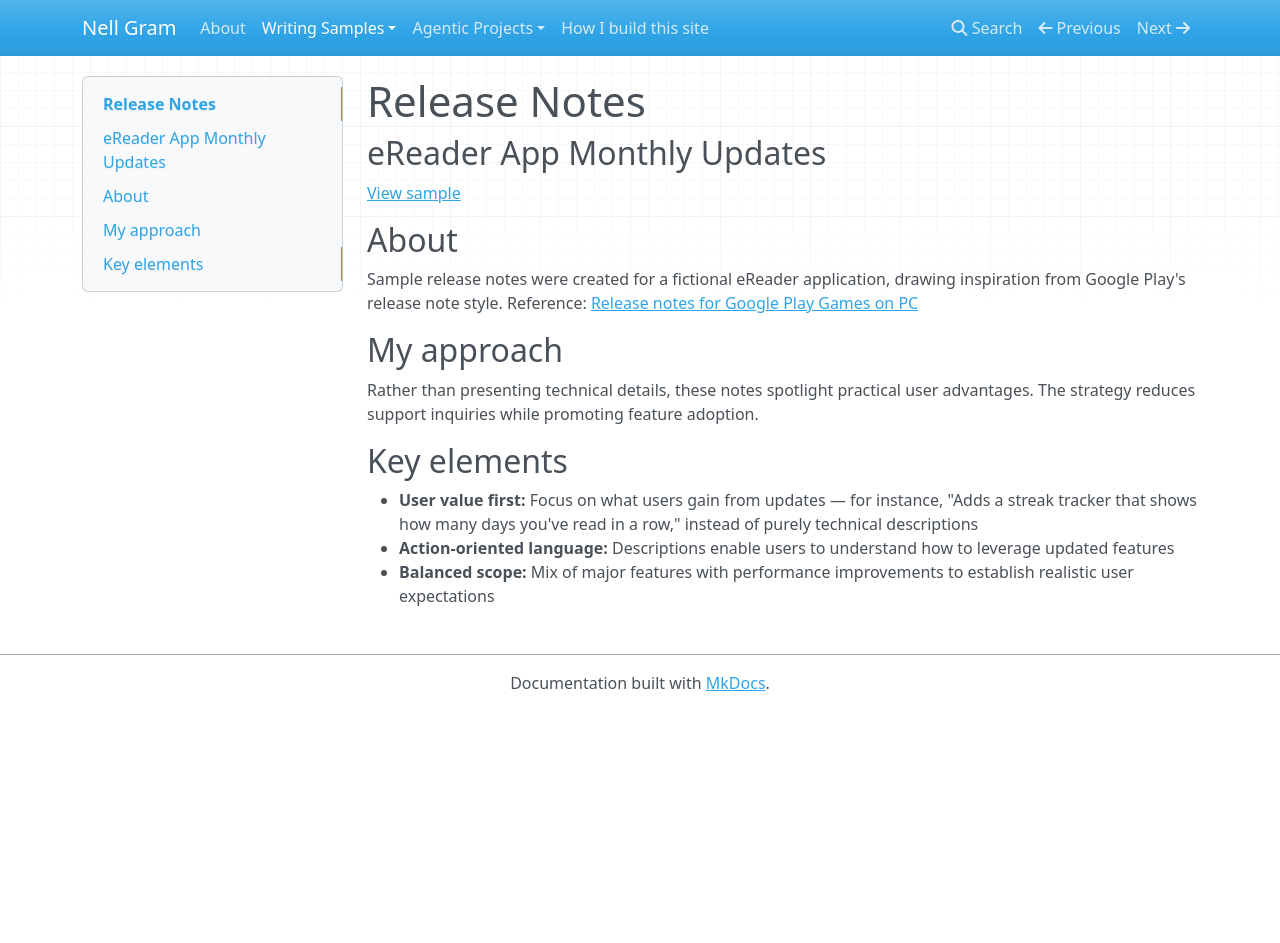
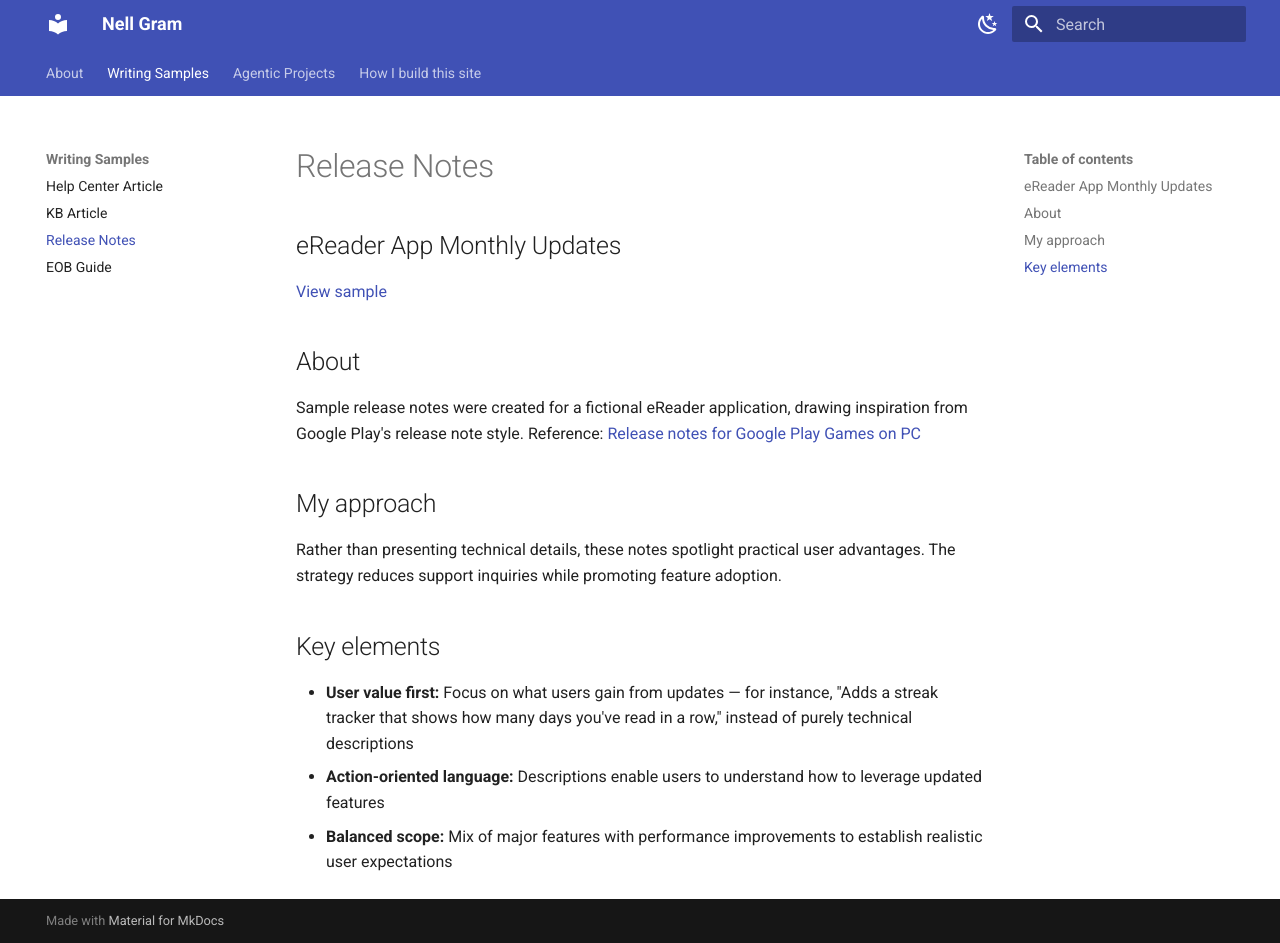
Before and after one commit to nellcgram/nellcgram.github.io, an MkDocs documentation site: the page built from docs/writing-samples/release-notes.md, in a window 1280 px wide and 943 px high. Built offline with MkDocs 1.6.1 and Material for MkDocs 9.7.7, drawn with Linux system fonts in a browser that asks for light colours; nearby versions of some CDN libraries.

Commit message:
Preview the Material theme
Co-Authored-By: Claude Sonnet 5.5 <noreply@anthropic.com>

```diff
--- a/mkdocs.yml
+++ b/mkdocs.yml
@@ -1,6 +1,24 @@
 site_name: Nell Gram
 site_url: https://nellcgram.github.io/
 use_directory_urls: false
+theme:
+  name: material
+  features:
+    - navigation.tabs
+    - navigation.indexes
+    - search.suggest
+    - content.code.copy
+  palette:
+    - media: "(prefers-color-scheme: light)"
+      scheme: default
+      toggle:
+        icon: material/weather-night
+        name: Switch to dark mode
+    - media: "(prefers-color-scheme: dark)"
+      scheme: slate
+      toggle:
+        icon: material/weather-sunny
+        name: Switch to light mode
 markdown_extensions:
   - md_in_html
 nav:
--- a/requirements.txt
+++ b/requirements.txt
@@ -1 +1,2 @@
 mkdocs==1.6.1
+mkdocs-material==9.7.7
```
